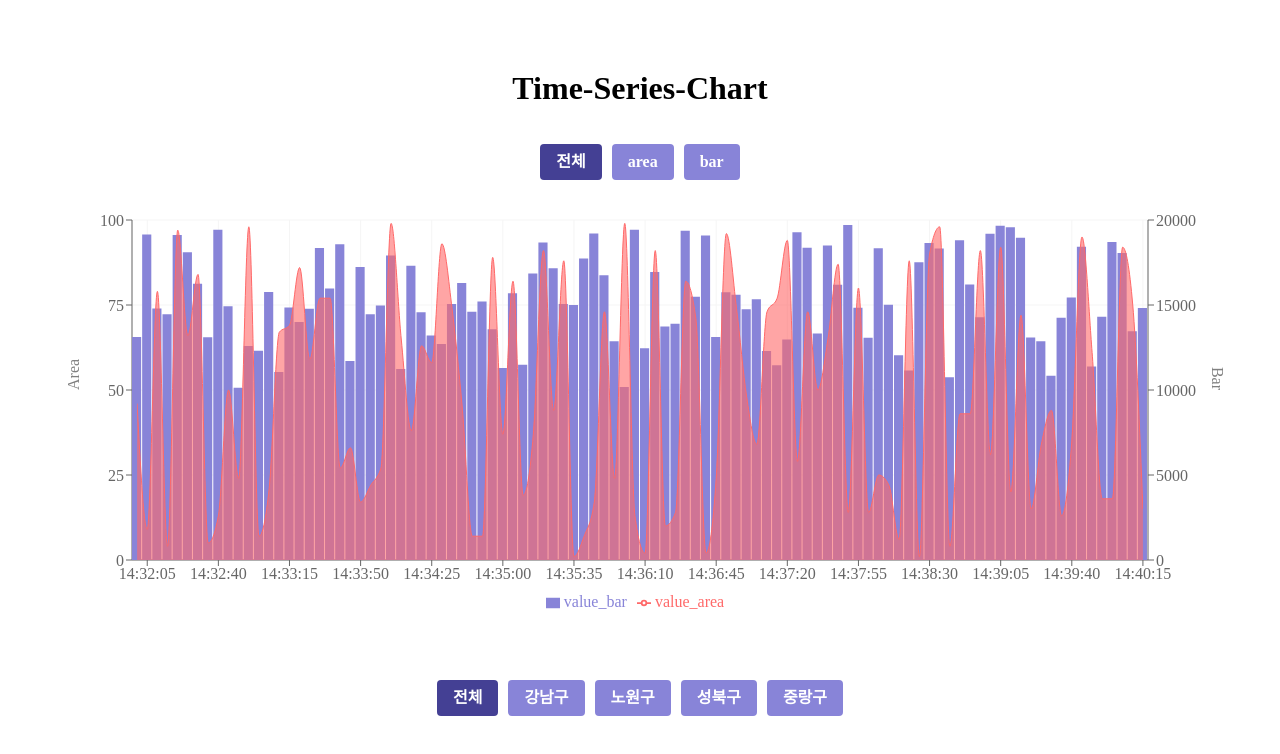
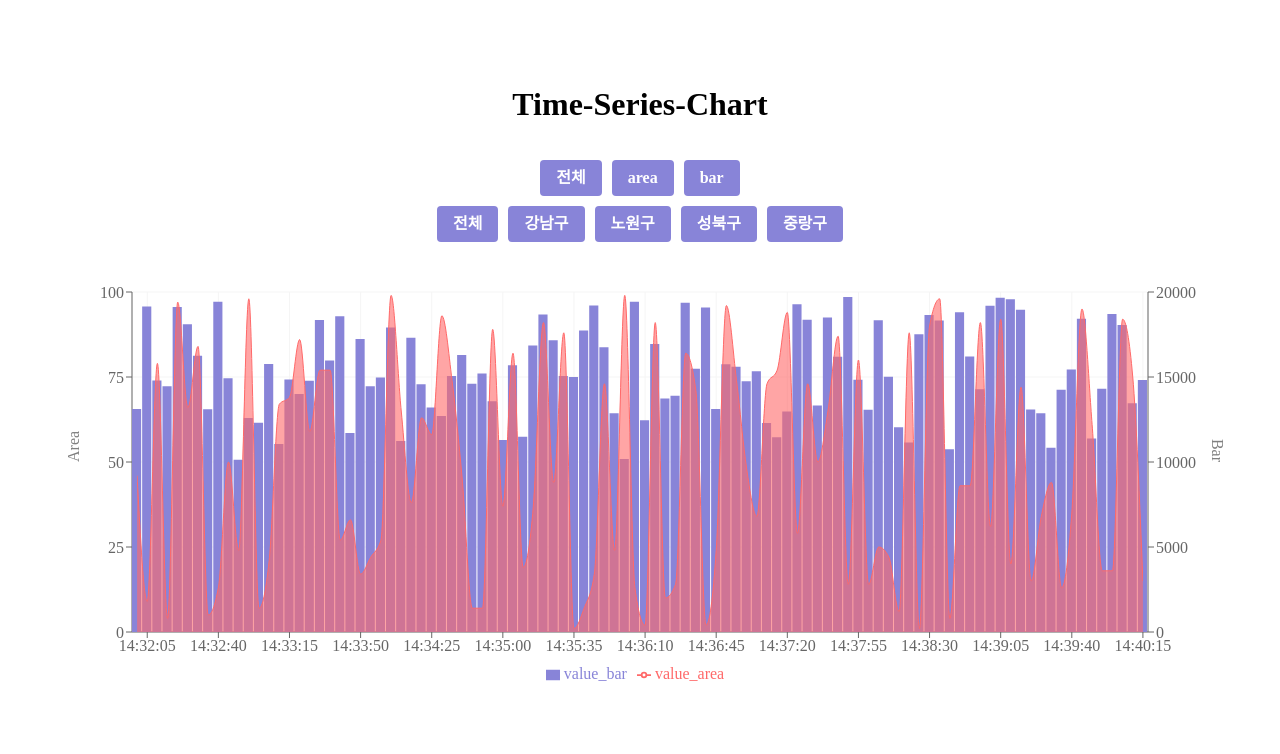
Before and after one commit to ukssss/time-series-chart, a React (Vite) app: page / in a window 1280 px wide. Shown: the top 754 px of the page. Built offline with nearby package versions, Linux system fonts and the light colour scheme.

Commit message:
Design | 전체 레이아웃 수정 및 Main 페이지 버튼 위치 재조정

```diff
--- a/src/App.css
+++ b/src/App.css
@@ -1,6 +1,12 @@
 #root {
     max-width: 1280px;
+    height: 100vh;
+
     margin: 0 auto;
     padding: 2rem;
     text-align: center;
+
+    display: flex;
+    flex-direction: column;
+    justify-content: center;
 }
--- a/src/pages/Main.tsx
+++ b/src/pages/Main.tsx
@@ -34,28 +34,28 @@ const Main = () => {
         <>
             <ButtonContainer>
                 {CATEGORY.map((item) => (
-                    <Button onClick={handleSelectCategory} isActivated={item === category}>
+                    <Button key={item} onClick={handleSelectCategory} activated={item === category}>
                         {item}
                     </Button>
                 ))}
             </ButtonContainer>
-            <div>
-                <Chart
-                    district={district}
-                    category={category}
-                    handleSelectDistrict={handleSelectDistrict}
-                />
-            </div>
+
             <ButtonContainer>
-                <Button onClick={handleSelectDistrict} isActivated={district === '전체'}>
+                <Button key={'전체'} onClick={handleSelectDistrict} activated={district === '전체'}>
                     전체
                 </Button>
                 {chartDataByDistrict.map((item) => (
-                    <Button onClick={handleSelectDistrict} isActivated={item === district}>
+                    <Button key={item} onClick={handleSelectDistrict} activated={item === district}>
                         {item}
                     </Button>
                 ))}
             </ButtonContainer>
+
+            <Chart
+                district={district}
+                category={category}
+                handleSelectDistrict={handleSelectDistrict}
+            />
         </>
     );
 };
@@ -64,6 +64,8 @@ const ButtonContainer = styled.div`
     justify-content: center;
     display: flex;
     gap: 10px;
+    margin: 0 auto;
+    margin-bottom: 10px;
 `;
 
 export default Main;
```
